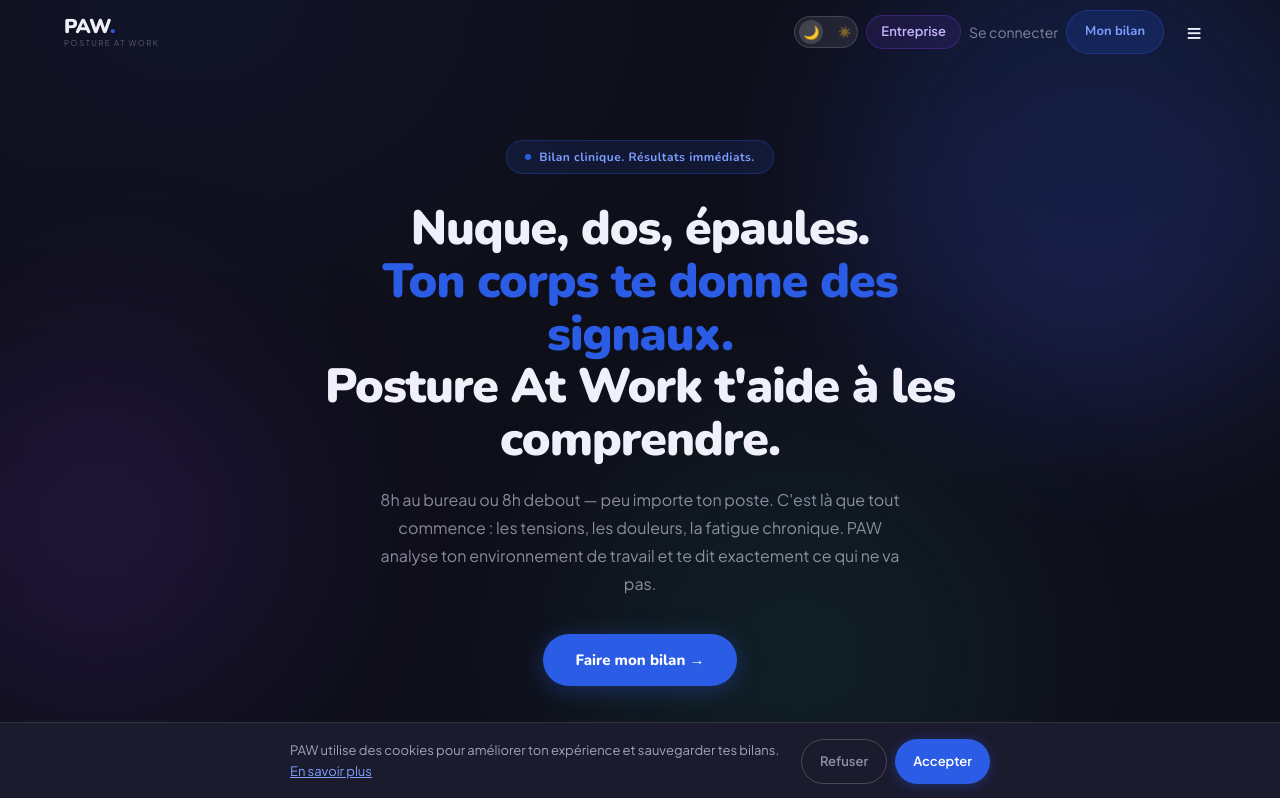
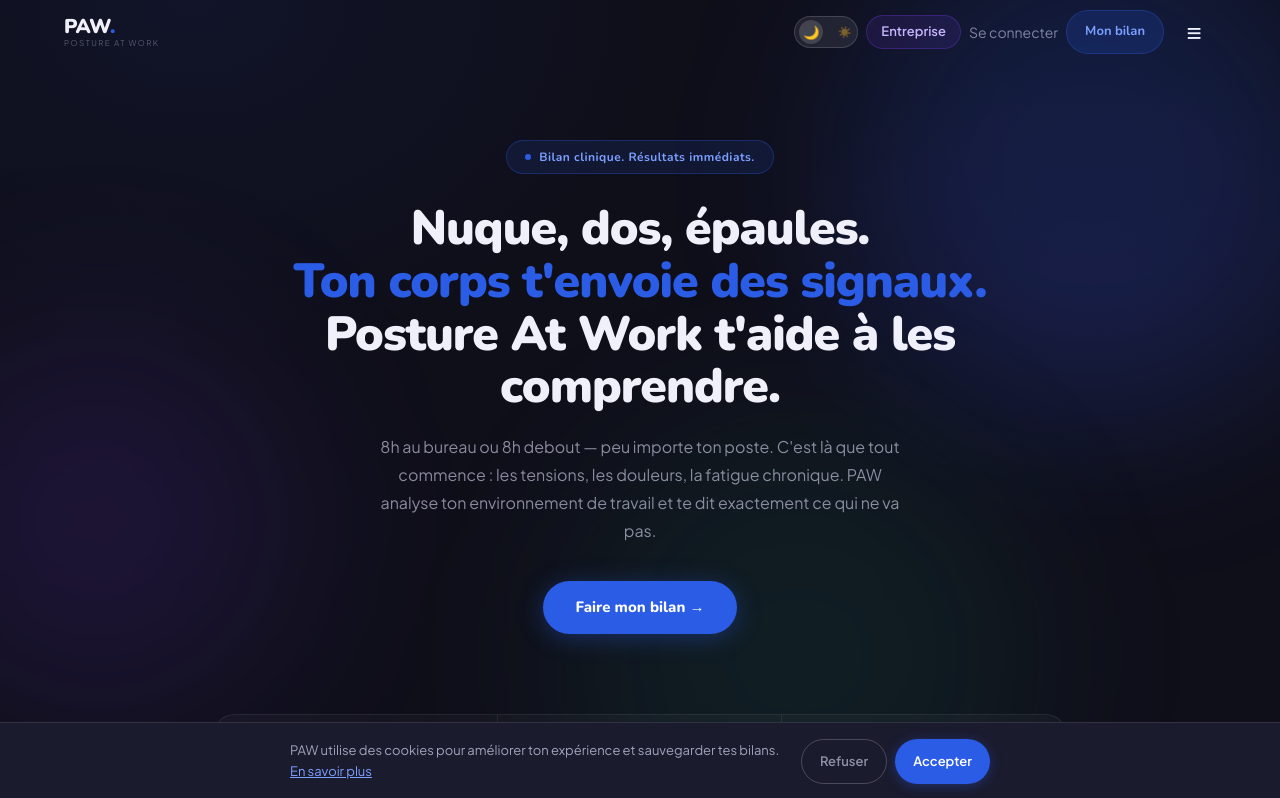
Before and after one commit to Julienbeumier/posture-at-work, a Next.js app: page / in a window 1280 px wide. Shown: the top 798 px of the page. Built offline with nearby package versions, Linux system fonts and the light colour scheme; no server answers.

Commit message:
fix: landing — hero phrase plus naturelle

```diff
--- a/components/LandingClient.tsx
+++ b/components/LandingClient.tsx
@@ -204,7 +204,7 @@
           lineHeight: 1.1, color: "var(--text-primary)", margin: "0 0 20px", letterSpacing: "-1px",
         }}>
           Nuque, dos, épaules.<br />
-          <span style={{ color: "#2b5ce6" }}>Ton corps te donne des signaux.</span><br />
+          <span style={{ color: "#2b5ce6" }}>Ton corps t&apos;envoie des signaux.</span><br />
           Posture At Work t&apos;aide à les comprendre.
         </motion.h1>
 
```
